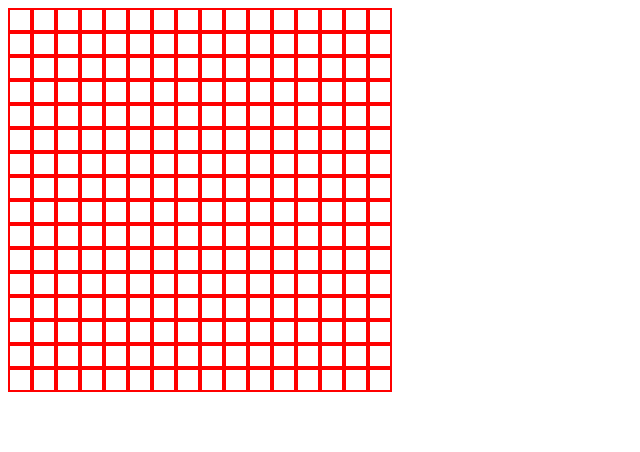
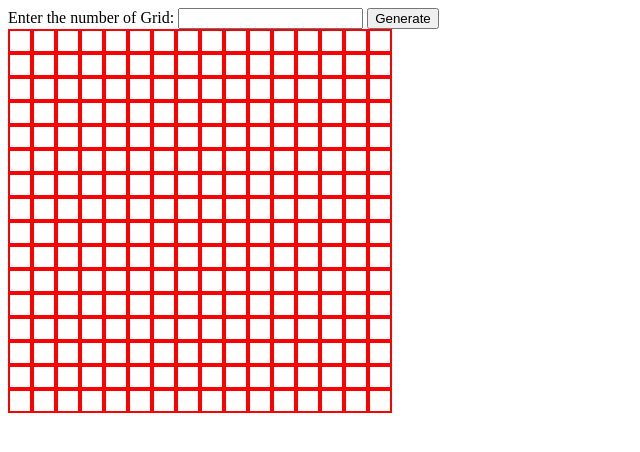
Before and after one commit to TusharSonker/Etch-a-Sketch, a plain HTML site: page index.html in a window 1280 px wide. Shown: the whole page, without its empty margins (0-640 px from the left). Drawn offline with Linux system fonts and the light colour scheme.

Commit message:
Create an input box and button
Created an input box in which user can enter their choice of number of
grid they want to see and a button to generate that grid.

```diff
--- a/index.html
+++ b/index.html
@@ -6,6 +6,9 @@
     <title>Document</title>
     <link rel="stylesheet" href="style.css">
     <script src="console.js" defer></script>
+    <span>Enter the number of Grid:</span>
+    <input type="number">
+    <button>Generate</button>
 </head>
 <body>
    <div class="container"></div>
```
